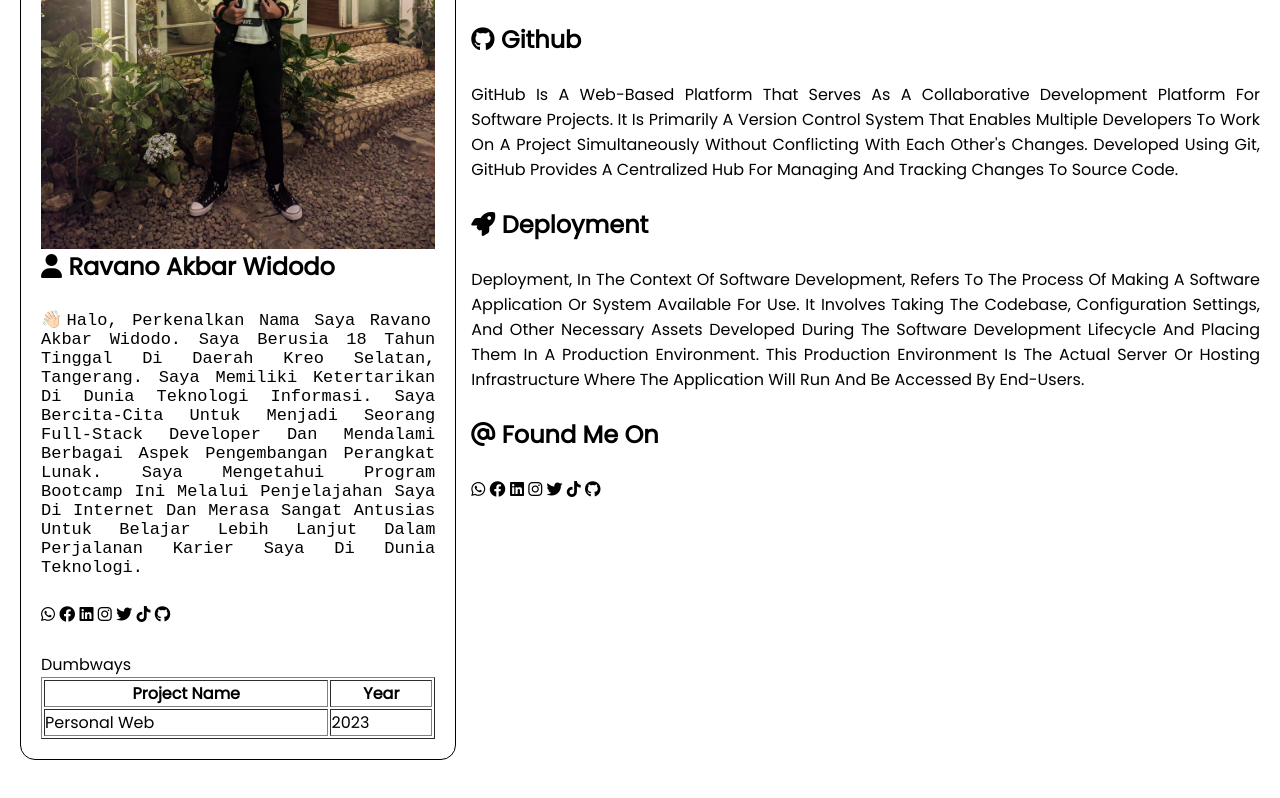
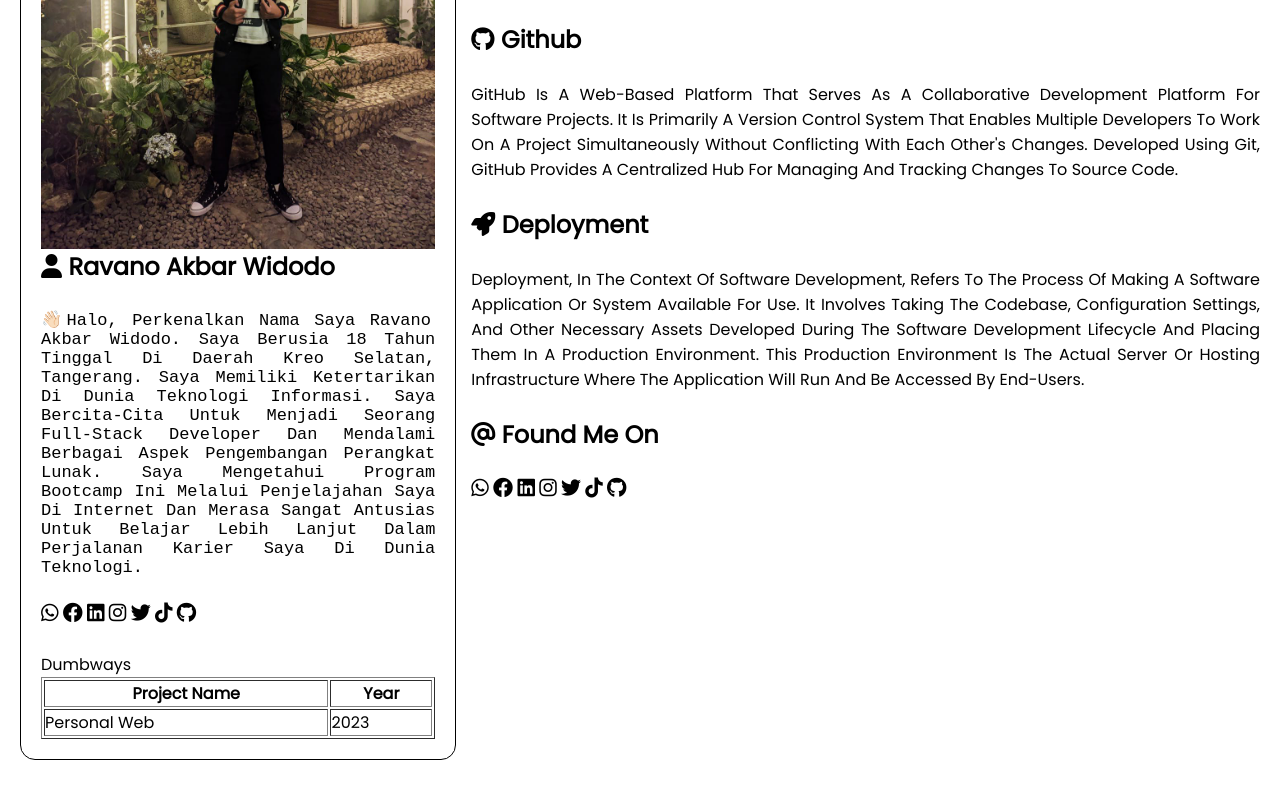
Before and after one commit to ravano-2464/Personal-Web-Day8, a plain HTML site: page index.html in a window 1280 px wide. Shown: the part 483-1281 px from the top of the page. Drawn offline with Linux system fonts and the light colour scheme.

Commit message:
Bootcamp Personal Web Day 8

```diff
--- a/index.html
+++ b/index.html
@@ -60,14 +60,28 @@
             </p>
             <br>
             <div>
-                <i class="fa-brands fa-whatsapp"></i>
-                <i class="fa-brands fa-facebook"></i>
-                <i class="fa-brands fa-linkedin"></i>
-                <i class="fa-brands fa-instagram"></i>
-                <i class="fa-brands fa-twitter"></i>
-                <i class="fa-brands fa-tiktok"></i>
-                <i class="fa-brands fa-github"></i>
-            </div>
+                <a href="https://wa.me/6285697572220/" target="_blank">
+                    <i class="fab fa-whatsapp" style="font-size: 20px; color: #000000;"></i>
+                </a>
+                <a href="https://www.facebook.com/ravano.widodo.54/" target="_blank">
+                    <i class="fab fa-facebook" style="font-size: 20px; color: #000000;"></i>
+                </a>
+                <a href="https://www.linkedin.com/in/ravano-akbar-widodo/" target="_blank">
+                    <i class="fab fa-linkedin" style="font-size: 20px; color: #000000;"></i>
+                </a>
+                <a href="https://www.instagram.com/ravanoakbarwidodo/" target="_blank">
+                    <i class="fab fa-instagram" style="font-size: 20px; color: #000000;"></i>
+                </a>
+                <a href="https://twitter.com/5044Ravano/" target="_blank">
+                    <i class="fab fa-twitter" style="font-size: 20px; color: #000000;"></i>
+                </a>
+                <a href="https://www.tiktok.com/@ravanowidodo" target="_blank">
+                    <i class="fab fa-tiktok" style="font-size: 20px; color: #000000;"></i>
+                </a>
+                <a href="https://github.com/ravano-2464/" target="_blank">
+                    <i class="fab fa-github" style="font-size: 20px; color: #000000;"></i>
+                </a>
+        </div>
             <br>
             <p>Dumbways</p>
 
@@ -119,15 +133,28 @@
             <div class="social-media">
                 <h2><i class="fas fa-at"></i> Found Me On</h2>
                 <br>
-                <i class="fa-brands fa-whatsapp"></i>
-                <i class="fa-brands fa-facebook"></i>
-                <i class="fa-brands fa-linkedin"></i>
-                <i class="fa-brands fa-instagram"></i>
-                <i class="fa-brands fa-twitter"></i>
-                <i class="fa-brands fa-tiktok"></i>
-                <i class="fa-brands fa-github"></i>
+                <a href="https://wa.me/6285697572220/" target="_blank">
+                    <i class="fab fa-whatsapp" style="font-size: 20px; color: #000000;"></i>
+                </a>
+                <a href="https://www.facebook.com/ravano.widodo.54/" target="_blank">
+                    <i class="fab fa-facebook" style="font-size: 20px; color: #000000;"></i>
+                </a>
+                <a href="https://www.linkedin.com/in/ravano-akbar-widodo/" target="_blank">
+                    <i class="fab fa-linkedin" style="font-size: 20px; color: #000000;"></i>
+                </a>
+                <a href="https://www.instagram.com/ravanoakbarwidodo/" target="_blank">
+                    <i class="fab fa-instagram" style="font-size: 20px; color: #000000;"></i>
+                </a>
+                <a href="https://twitter.com/5044Ravano/" target="_blank">
+                    <i class="fab fa-twitter" style="font-size: 20px; color: #000000;"></i>
+                </a>
+                <a href="https://www.tiktok.com/@ravanowidodo" target="_blank">
+                    <i class="fab fa-tiktok" style="font-size: 20px; color: #000000;"></i>
+                </a>
+                <a href="https://github.com/ravano-2464/" target="_blank">
+                    <i class="fab fa-github" style="font-size: 20px; color: #000000;"></i>
+                </a>
             </div>
-
         </div>
     </section>
 
```
